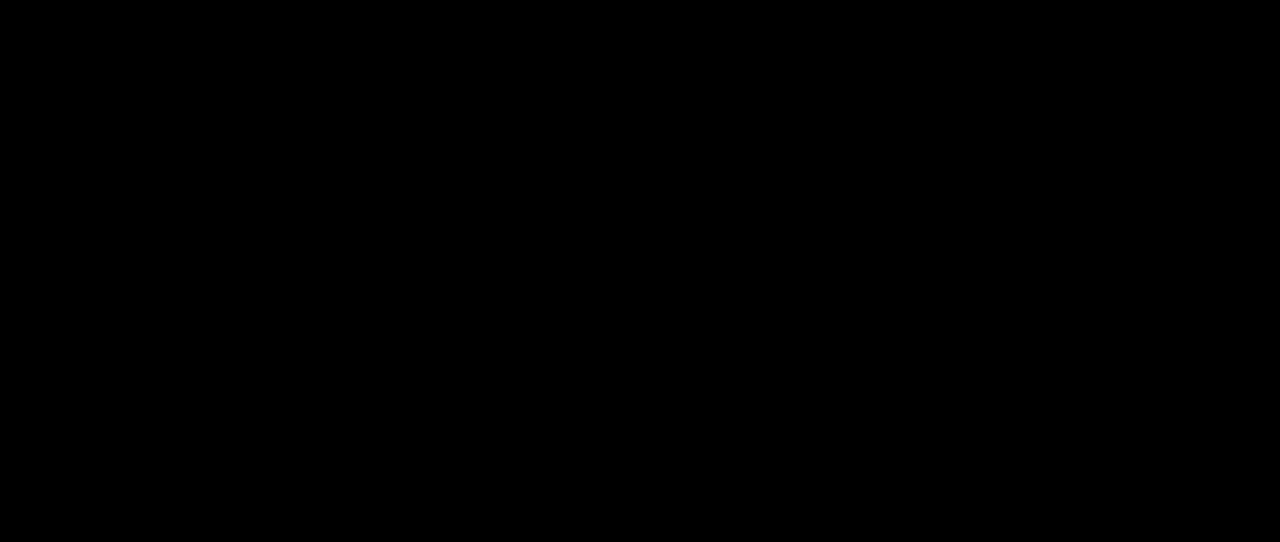
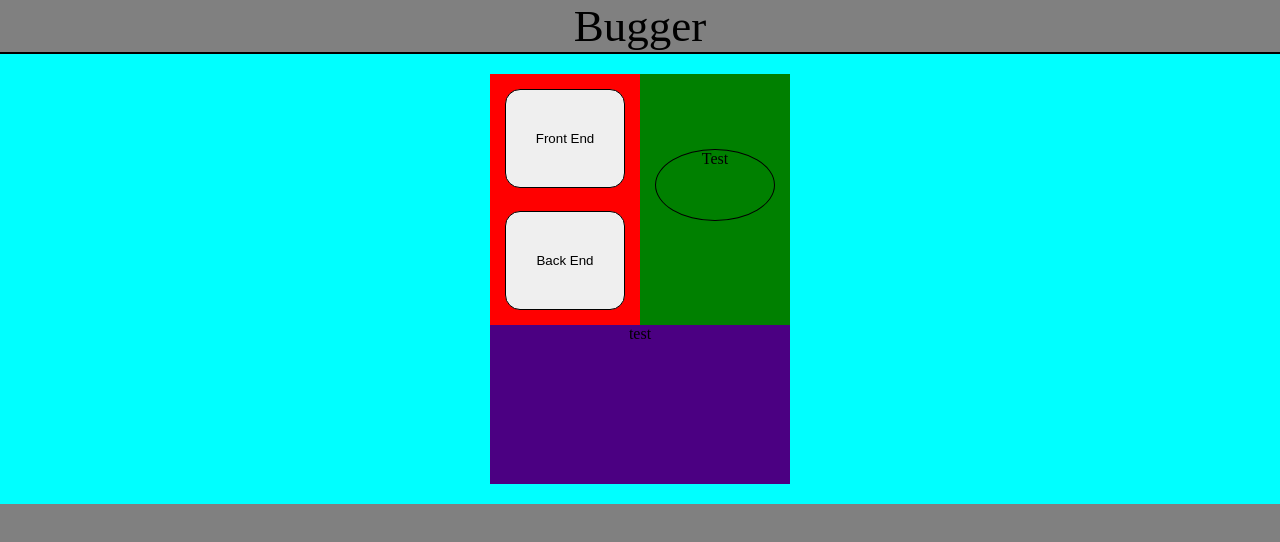
Before and after one commit to Druashley/bugger, a plain HTML site: page index.html in a window 1280 px wide. Drawn offline with Linux system fonts and the light colour scheme.

Commit message:
made some strides in content layout, and started connecting the wires for the js.

```diff
--- a/index.html
+++ b/index.html
@@ -1,12 +1,31 @@
 <!DOCTYPE html>
 <html lang="en">
+
 <head>
     <meta charset="UTF-8">
     <meta name="viewport" content="width=device-width, initial-scale=1.0">
     <link rel="stylesheet" href="main.css">
     <title>Bugger</title>
 </head>
+
 <body>
 
+    <div class="top-header">Bugger</div>
+
+    <div class="main-container">
+        <div class=choice-container>
+            <button class="btn front-end">Front End</button>
+            <button class="btn back-end">Back End</button>
+        </div>
+        <div class="answer-container">
+            <div class="answer">Test</div>
+        </div>
+        <div class="text-container">
+            test
+        </div>
+    </div>
+
+    <script type="module" src="./main.js"></script>
 </body>
+
 </html>
--- a/main.css
+++ b/main.css
@@ -1,3 +1,69 @@
+
+* {
+    margin: 0;
+    padding: 0;
+    border: 0;
+    box-sizing: border-box;
+}
+
+
+
 body {
-    background-color: black;
+background-color: grey;
 }
+
+.top-header {
+    border-bottom: black 2px solid;
+    text-align: center;
+    font-size: 45px;
+}
+
+.main-container{
+    background-color: aqua;
+    display: grid;
+    grid-template-columns: 150px 150px;
+    grid-template-rows: auto auto;
+    padding: 20px;
+    height: 450px;
+    justify-content: center;
+
+}
+.choice-container{
+    background-color: red;
+    display: flex;
+    flex-direction: column;
+    justify-content: space-between;
+    padding: 15px;
+}
+
+.answer-container {
+    background-color: green;
+    padding: 15px;
+    justify-content: center;
+    padding-top: 50%;
+}
+
+.text-container {
+    background-color: indigo;
+    grid-column-start: 1;
+    grid-column-end: -1;
+}
+
+.btn{
+    height: 45%;
+    border: black solid 1px;
+    border-radius: 15px;
+}
+
+.answer {
+    height: 45%;
+    border: black solid 1px;
+    border-radius: 50%;
+    text-align: center;
+    vertical-align: middle;
+}
+
+.text-container {
+    text-align: center;
+
+}
--- a/main.js
+++ b/main.js
@@ -1 +1 @@
-!function(e){var t={};function r(n){if(t[n])return t[n].exports;var o=t[n]={i:n,l:!1,exports:{}};return e[n].call(o.exports,o,o.exports,r),o.l=!0,o.exports}r.m=e,r.c=t,r.d=function(e,t,n){r.o(e,t)||Object.defineProperty(e,t,{enumerable:!0,get:n})},r.r=function(e){"undefined"!=typeof Symbol&&Symbol.toStringTag&&Object.defineProperty(e,Symbol.toStringTag,{value:"Module"}),Object.defineProperty(e,"__esModule",{value:!0})},r.t=function(e,t){if(1&t&&(e=r(e)),8&t)return e;if(4&t&&"object"==typeof e&&e&&e.__esModule)return e;var n=Object.create(null);if(r.r(n),Object.defineProperty(n,"default",{enumerable:!0,value:e}),2&t&&"string"!=typeof e)for(var o in e)r.d(n,o,function(t){return e[t]}.bind(null,o));return n},r.n=function(e){var t=e&&e.__esModule?function(){return e.default}:function(){return e};return r.d(t,"a",t),t},r.o=function(e,t){return Object.prototype.hasOwnProperty.call(e,t)},r.p="",r(r.s=0)}([function(e,t){}]);
+!function(e){var t={};function n(r){if(t[r])return t[r].exports;var o=t[r]={i:r,l:!1,exports:{}};return e[r].call(o.exports,o,o.exports,n),o.l=!0,o.exports}n.m=e,n.c=t,n.d=function(e,t,r){n.o(e,t)||Object.defineProperty(e,t,{enumerable:!0,get:r})},n.r=function(e){"undefined"!=typeof Symbol&&Symbol.toStringTag&&Object.defineProperty(e,Symbol.toStringTag,{value:"Module"}),Object.defineProperty(e,"__esModule",{value:!0})},n.t=function(e,t){if(1&t&&(e=n(e)),8&t)return e;if(4&t&&"object"==typeof e&&e&&e.__esModule)return e;var r=Object.create(null);if(n.r(r),Object.defineProperty(r,"default",{enumerable:!0,value:e}),2&t&&"string"!=typeof e)for(var o in e)n.d(r,o,function(t){return e[t]}.bind(null,o));return r},n.n=function(e){var t=e&&e.__esModule?function(){return e.default}:function(){return e};return n.d(t,"a",t),t},n.o=function(e,t){return Object.prototype.hasOwnProperty.call(e,t)},n.p="",n(n.s=0)}([function(e,t,n){"use strict";n.r(t);const r=document.querySelector(".front-end"),o=(document.querySelector(".back-end"),()=>{Math.floor(100*Math.random())});function u(){console.log(o)}r.addEventListener("click",u)}]);
```
